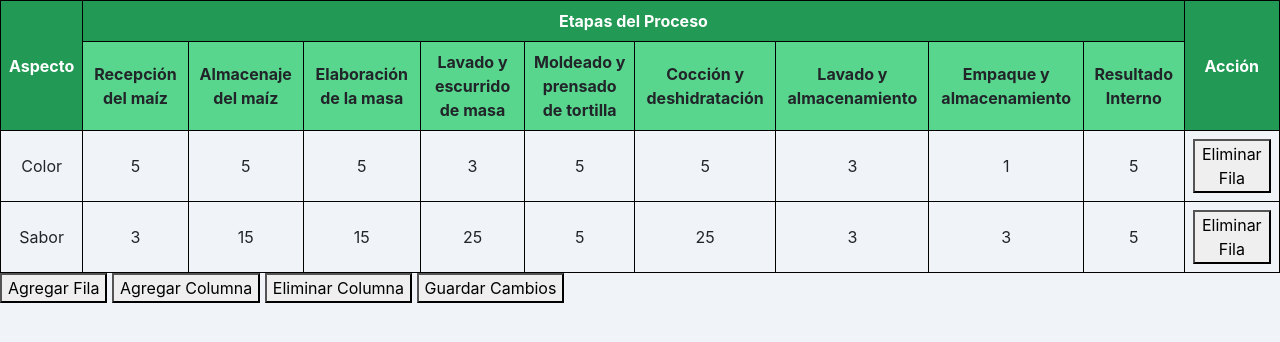
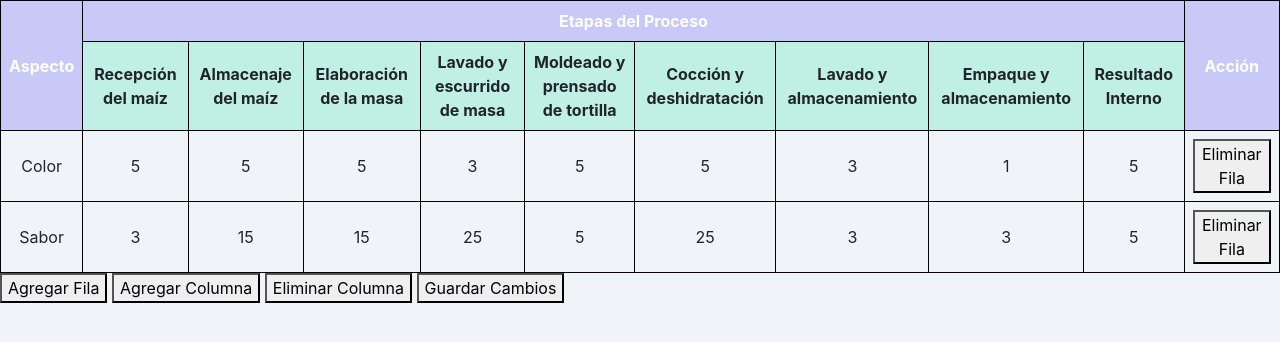
Before and after one commit to JR-B07/Conservation-Aware, a Flask app: template templates/Tabla.html in a window 1280 px wide. Shown: the part 56-398 px from the top of the page. Run offline with Flask 3, Linux system fonts and the light colour scheme; the template is opened without the code that fills it, so the values that code supplies are empty; some libraries are stand-ins or nearby versions.

Commit message:
cambio de colores de la tabla
cambio de colores

```diff
--- a/templates/Tabla.html
+++ b/templates/Tabla.html
@@ -8,6 +8,7 @@
       href="https://stackpath.bootstrapcdn.com/bootstrap/4.5.2/css/bootstrap.min.css"
       rel="stylesheet"
     />
+
     <style>
       /* Barra de navegación personalizada con degradado */
       .navbar-custom {
@@ -28,26 +29,32 @@
       .navbar-custom .nav-link:hover {
         color: #ffd700; /* Amarillo vibrante en hover */
       }
-      <style > table {
+
+      table {
         width: 100%;
         border-collapse: collapse;
       }
+
       th,
       td {
         border: 1px solid black;
         padding: 8px;
         text-align: center;
       }
+
       th {
-        background-color: #a9dfbf; /* Color verde claro */
+        background-color: #ffd5cd; /* Color durazno claro, para complementar el naranja de la barra */
       }
+
       .header-group {
-        background-color: #229954; /* Color verde oscuro */
+        background-color: #c9c9f8; /* Color lavanda claro, para complementar el morado de la barra */
         color: white;
       }
+
       .sub-header {
-        background-color: #58d68d; /* Verde intermedio */
+        background-color: #bff0e3; /* Verde menta claro, para complementar el verde agua de la barra */
       }
+
       body {
         background-color: #f0f4f8; /* Azul claro */
       }
```
